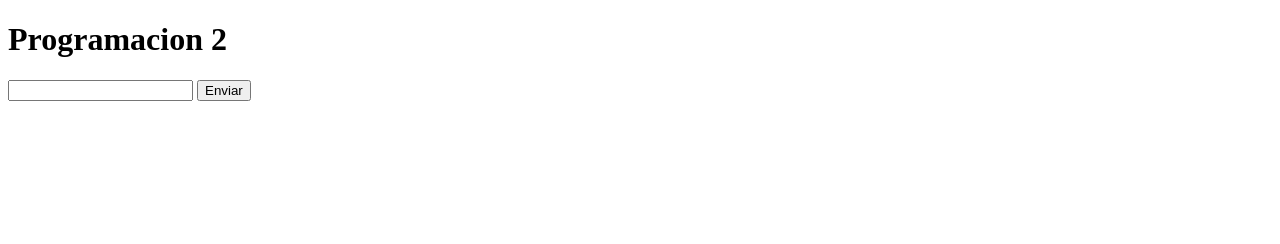
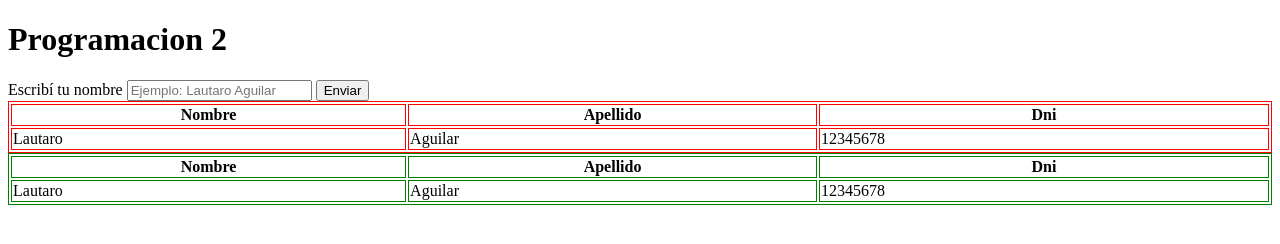
Before and after one commit to Lautaro-Aguilar/2plautaroAguilar, a plain HTML site: page clase 1/index.html in a window 1280 px wide. Drawn offline with Linux system fonts and the light colour scheme.

Commit message:
Clase 2, ejercicio mostrar nombre

```diff
--- /dev/null
+++ b/clase 1/css/styles.css
@@ -0,0 +1,29 @@
+body {
+  /* background-color: red */
+}
+
+.bordesRojos {
+  border: 1px solid #ff0000;
+  border-color: red;
+  width: 100%;
+}
+
+.bordesRojos td {
+  border: 1px solid red;
+}
+
+.bordesRojos th {
+  border: 1px solid red;
+}
+
+.bordesVerdes {
+  border: 1px solid #00ff00;
+  border-color: green;
+  width: 100%;
+}
+.bordesVerdes td {
+  border: 1px solid green;
+}
+.bordesVerdes th {
+  border: 1px solid green;
+}
--- a/clase 1/index.html
+++ b/clase 1/index.html
@@ -1,18 +1,50 @@
-<!DOCTYPE html> <!-- !DOCTYPE Le dice al navegador que version de HTML se esta utilizando.-->
-<html lang="es"> <!-- Determina el idioma de la página -->
+<!DOCTYPE html>
+<html lang="es">
   <head>
-  <meta charset="UTF-8">
-  <meta http-equiv="X-UA-Compatible" content="IE=edge">
-  <meta name="viewport" content="width=device-width, initial-scale=1.0">
+    <meta charset="UTF-8" />
+    <meta http-equiv="X-UA-Compatible" content="IE=edge" />
+    <meta name="viewport" content="width=device-width, initial-scale=1.0" />
+    <link rel="stylesheet" href="css/styles.css">
     <title>Lautaro Aguilar</title>
   </head>
   <body>
     <h1>Programacion 2</h1>
-  <input type="text" name="Input de Text" id="inputText">
-  <button type="submit">Enviar</button>
+    <label for="inputText">Escribí tu nombre</label>
+    <input type="text" name="Input de Text" id="inputTexto" placeholder="Ejemplo: Lautaro Aguilar"/>
+    <button id="inputEnviar"
+    onclick="mostrarValor()"
+    >Enviar
+  </button>
+    <!--TABLA ROJA -->
+      <table class="bordesRojos">
+          <tr>
+            <th >Nombre</th>
+            <th>Apellido</th>
+            <th>Dni</th>
+          </tr>
+          <tr>
+            <td>Lautaro</td>
+            <td>Aguilar</td>
+            <td>12345678</td>
+          </tr>
+        </thead>
+        <tbody id="tbody"></tbody>
+      <!--TABLA VERDE -->
+      </table>
+      <table class="bordesVerdes">
+        <tr >
+          <th>Nombre</th>
+          <th>Apellido</th>
+          <th>Dni</th>
+        </tr>
+        <tr>
+          <td>Lautaro</td>
+          <td>Aguilar</td>
+          <td>12345678</td>
+        </tr>
+      </thead>
+      <tbody id="tbody"></tbody>
+    </table>
+    <script src="js/funciones.js"></script>
   </body>
 </html>
-<script>
-  alert('Hola mundo Alert')
-  console.log('Hola mundo Console')
-</script>
--- /dev/null
+++ b/clase 1/js/funciones.js
@@ -0,0 +1,18 @@
+const texto = document.getElementById('inputTexto');
+
+// const inputEnviar = document.getElementById('inputEnviar');
+
+// let texto = ''
+// inputTexto.addEventListener('keyup', (e) => {
+//   texto = (e.target.value)
+// })
+
+// inputEnviar.addEventListener('click', (e) => {
+//   e.preventDefault()
+//   console.log(texto)
+// })
+
+const mostrarValor = () => {
+  console.log('El valor ingresado es: ',
+  texto.value)
+}
```
Lines whose indentation alone changed are shown as unchanged.
